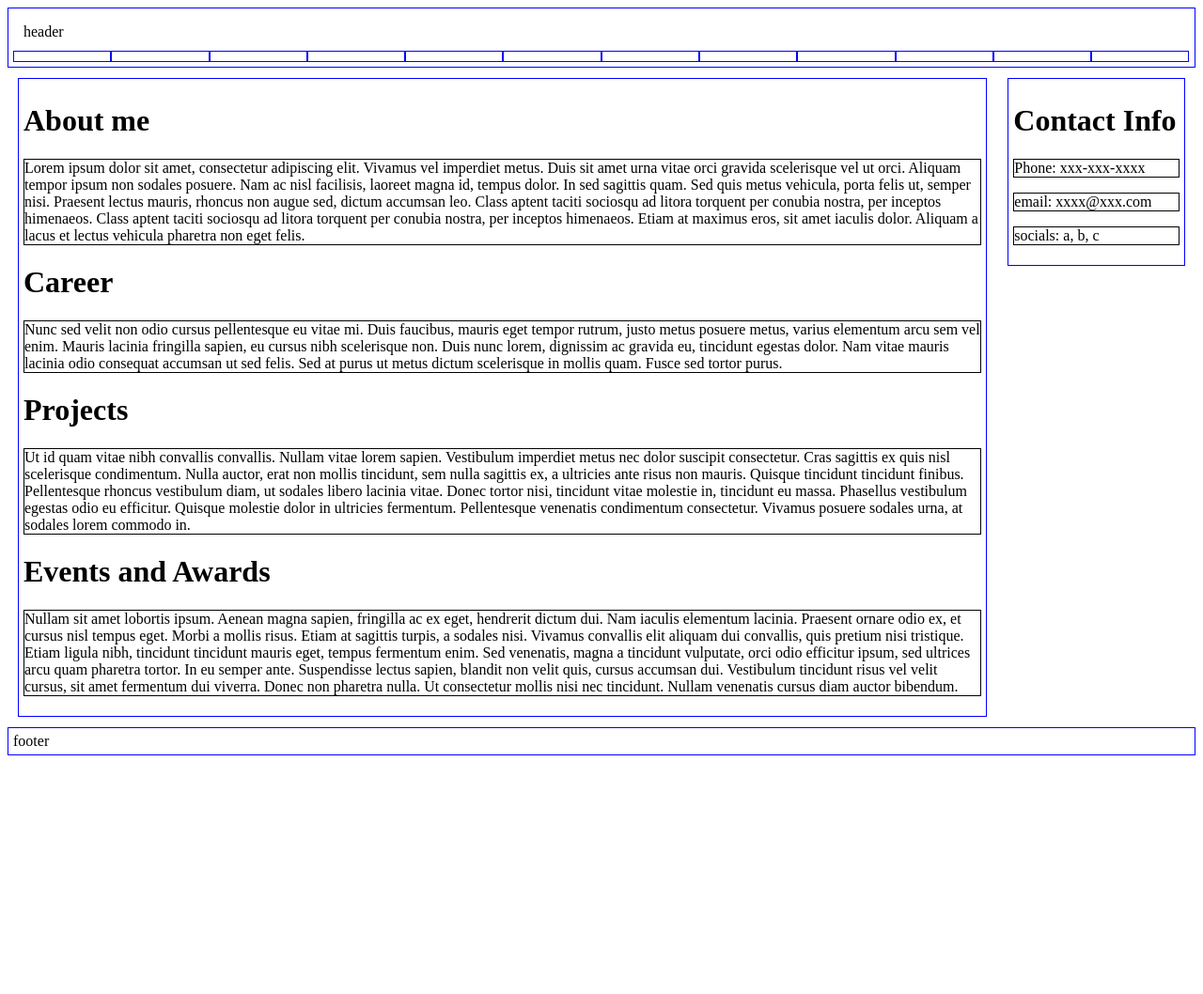
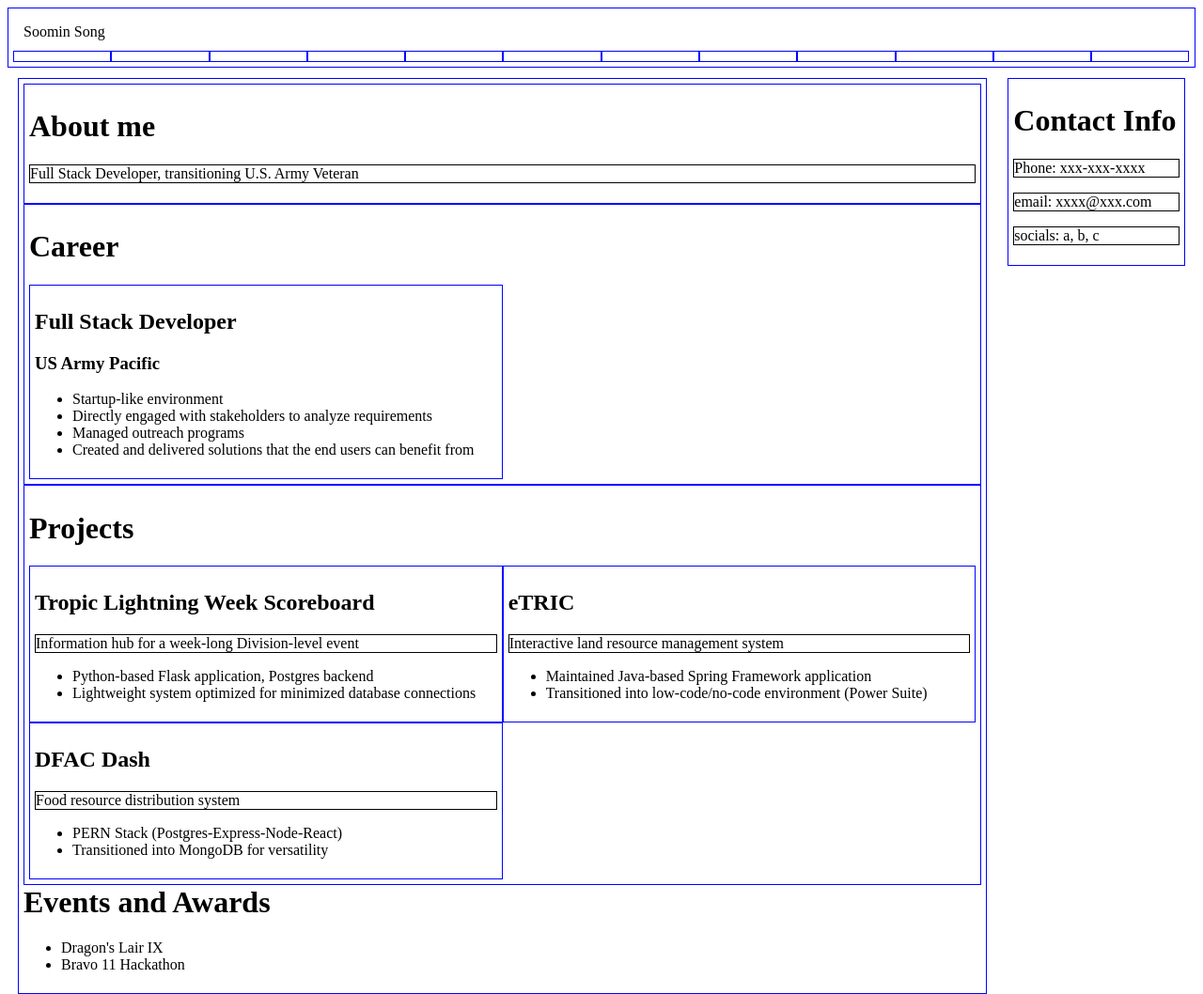
Before and after one commit to nimoooos/nimoooos.github.io, a plain HTML site: page index.html in a window 1280 px wide. Shown: the top 1058 px of the page at 94% size. Before the commit the page ends 804 px from the top, so only its background shows below. Drawn offline with nearby package versions, Linux system fonts and the light colour scheme.

Commit message:
Some content added, minor refactoring for layout

```diff
--- a/index.html
+++ b/index.html
@@ -12,7 +12,7 @@
     <div class="box col-12">
         <div class="row">
             <div class="col-12">
-                header
+                Soomin Song
             </div>
             <div class="box col-1"></div>
             <div class="box col-1"></div>
@@ -31,63 +31,66 @@
     <div class="row">
         <div class="col-10">
             <div class="box">
-                <h1>About me</h1>
-                <p>Lorem ipsum dolor sit amet, consectetur adipiscing elit. Vivamus vel imperdiet metus. Duis sit amet
-                    urna vitae
-                    orci gravida scelerisque vel ut orci. Aliquam tempor ipsum non sodales posuere. Nam ac nisl
-                    facilisis, laoreet
-                    magna id, tempus dolor. In sed sagittis quam. Sed quis metus vehicula, porta felis ut, semper nisi.
-                    Praesent
-                    lectus mauris, rhoncus non augue sed, dictum accumsan leo. Class aptent taciti sociosqu ad litora
-                    torquent per
-                    conubia nostra, per inceptos himenaeos. Class aptent taciti sociosqu ad litora torquent per conubia
-                    nostra, per
-                    inceptos himenaeos. Etiam at maximus eros, sit amet iaculis dolor. Aliquam a lacus et lectus
-                    vehicula pharetra
-                    non eget felis.</p>
-                <h1>Career</h1>
-                <p>
-                    Nunc sed velit non odio cursus pellentesque eu vitae mi. Duis faucibus, mauris eget tempor rutrum,
-                    justo metus
-                    posuere metus, varius elementum arcu sem vel enim. Mauris lacinia fringilla sapien, eu cursus nibh
-                    scelerisque
-                    non. Duis nunc lorem, dignissim ac gravida eu, tincidunt egestas dolor. Nam vitae mauris lacinia
-                    odio consequat
-                    accumsan ut sed felis. Sed at purus ut metus dictum scelerisque in mollis quam. Fusce sed tortor
-                    purus.
-                </p>
-                <h1>Projects</h1>
-                <p> Ut id quam vitae nibh convallis convallis. Nullam vitae lorem sapien. Vestibulum imperdiet metus nec
-                    dolor
-                    suscipit consectetur. Cras sagittis ex quis nisl scelerisque condimentum. Nulla auctor, erat non
-                    mollis
-                    tincidunt, sem nulla sagittis ex, a ultricies ante risus non mauris. Quisque tincidunt tincidunt
-                    finibus.
-                    Pellentesque rhoncus vestibulum diam, ut sodales libero lacinia vitae. Donec tortor nisi, tincidunt
-                    vitae
-                    molestie in, tincidunt eu massa. Phasellus vestibulum egestas odio eu efficitur. Quisque molestie
-                    dolor in
-                    ultricies fermentum. Pellentesque venenatis condimentum consectetur. Vivamus posuere sodales urna,
-                    at sodales
-                    lorem commodo in.</p>
+                <div class="col-12 box">
+                    <h1>About me</h1>
+                    <p>
+                        Full Stack Developer, transitioning U.S. Army Veteran
+                    </p>
+                </div>
+                <div class="col-12 box">
+                    <h1>Career</h1>
+                    <div class="col-6 box">
+                        <h2>Full Stack Developer</h2>
+                        <h3>US Army Pacific</h3>
+                        <ul>
+                            <li>Startup-like environment</li>
+                            <li>Directly engaged with stakeholders to analyze requirements</li>
+                            <li>Managed outreach programs</li>
+                            <li>Created and delivered solutions that the end users can benefit from</li>
+                        </ul>
+                    </div>
+                    <div class="col-6 box invisible">
+                        <h2>Job Title</h2>
+                        <h3>Location</h3>
+                        <ul>
+                            <li>Bullet 1</li>
+                            <li>Bullet 2</li>
+                            <li>Bullet 3</li>
+                        </ul>
+                    </div>
+                </div>
+                <div class="col-12 box">
+                    <h1>Projects</h1>
+                    <div class="col-6 box">
+                        <h2>Tropic Lightning Week Scoreboard</h2>
+                        <p>Information hub for a week-long Division-level event</p>
+                        <ul>
+                            <li>Python-based Flask application, Postgres backend</li>
+                            <li>Lightweight system optimized for minimized database connections</li>
+                        </ul>
+                    </div>
+                    <div class="col-6 box">
+                        <h2>eTRIC</h2>
+                        <p>Interactive land resource management system</p>
+                        <ul>
+                            <li>Maintained Java-based Spring Framework application</li>
+                            <li>Transitioned into low-code/no-code environment (Power Suite)</li>
+                        </ul>
+                    </div>
+                    <div class="col-6 box">
+                        <h2>DFAC Dash</h2>
+                        <p>Food resource distribution system</p>
+                        <ul>
+                            <li>PERN Stack (Postgres-Express-Node-React)</li>
+                            <li>Transitioned into MongoDB for versatility</li>
+                        </ul>
+                    </div>
+                </div>
                 <h1>Events and Awards</h1>
-                <p>
-                    Nullam sit amet lobortis ipsum. Aenean magna sapien, fringilla ac ex eget, hendrerit dictum dui. Nam
-                    iaculis
-                    elementum lacinia. Praesent ornare odio ex, et cursus nisl tempus eget. Morbi a mollis risus. Etiam
-                    at sagittis
-                    turpis, a sodales nisi. Vivamus convallis elit aliquam dui convallis, quis pretium nisi tristique.
-                    Etiam ligula
-                    nibh, tincidunt tincidunt mauris eget, tempus fermentum enim. Sed venenatis, magna a tincidunt
-                    vulputate, orci
-                    odio efficitur ipsum, sed ultrices arcu quam pharetra tortor. In eu semper ante. Suspendisse lectus
-                    sapien,
-                    blandit non velit quis, cursus accumsan dui. Vestibulum tincidunt risus vel velit cursus, sit amet
-                    fermentum dui
-                    viverra. Donec non pharetra nulla. Ut consectetur mollis nisi nec tincidunt. Nullam venenatis cursus
-                    diam auctor
-                    bibendum.
-                </p>
+                <ul>
+                    <li>Dragon's Lair IX</li>
+                    <li>Bravo 11 Hackathon</li>
+                </ul>
             </div>
         </div>
         <div class="col-2">
--- a/styles.css
+++ b/styles.css
@@ -35,3 +35,7 @@ p {
     clear: both;
     display: table;
 }
+
+.invisible {
+    visibility: hidden;
+}
```
